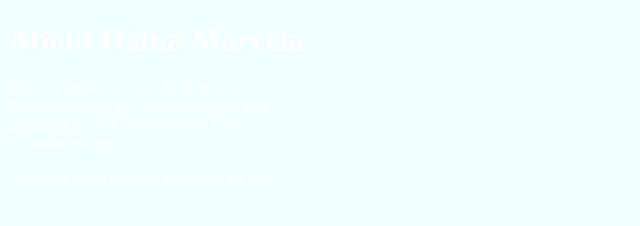
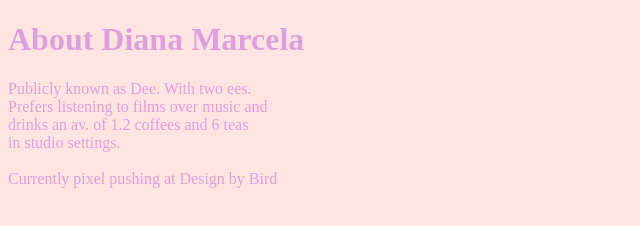
Before and after one commit to deemarcela/deemarcela.github.io, a plain HTML site: page unit_1/index.html in a window 1280 px wide. Shown: the whole page, without its empty margins (0-640 px from the left). Drawn offline with Linux system fonts and the light colour scheme.

Commit message:
Colour Change

```diff
--- a/unit_1/css/style.css
+++ b/unit_1/css/style.css
@@ -1,7 +1,7 @@
 body {
-    background-color: #F0FFFF;
+    background-color: #FFE4E1;
 }
 
 h1, p {
-	color: white;
+	color: #DDA0DD;
 }
```
